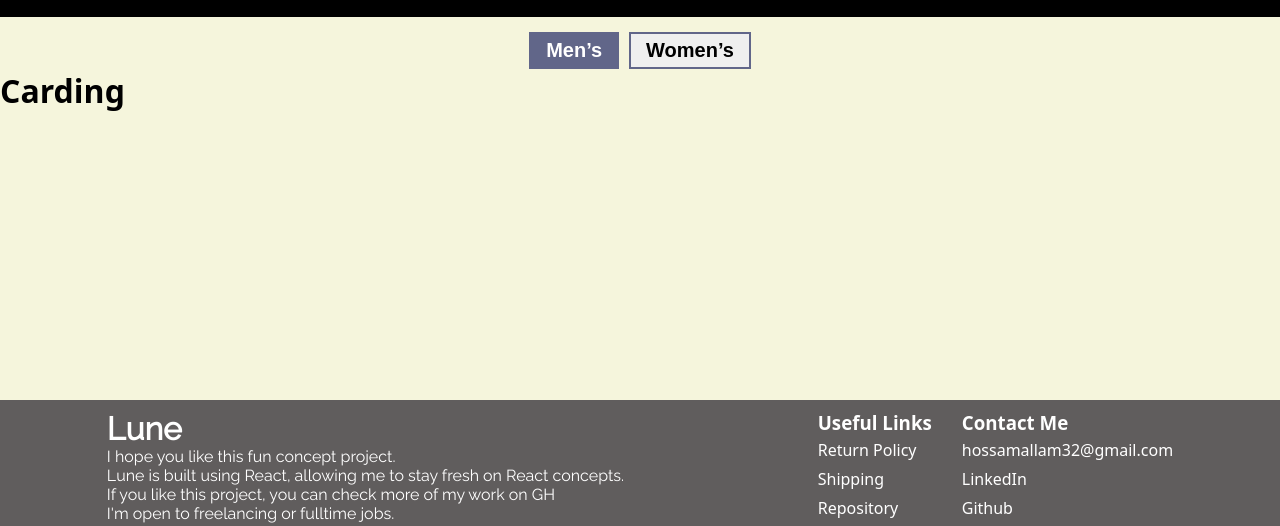
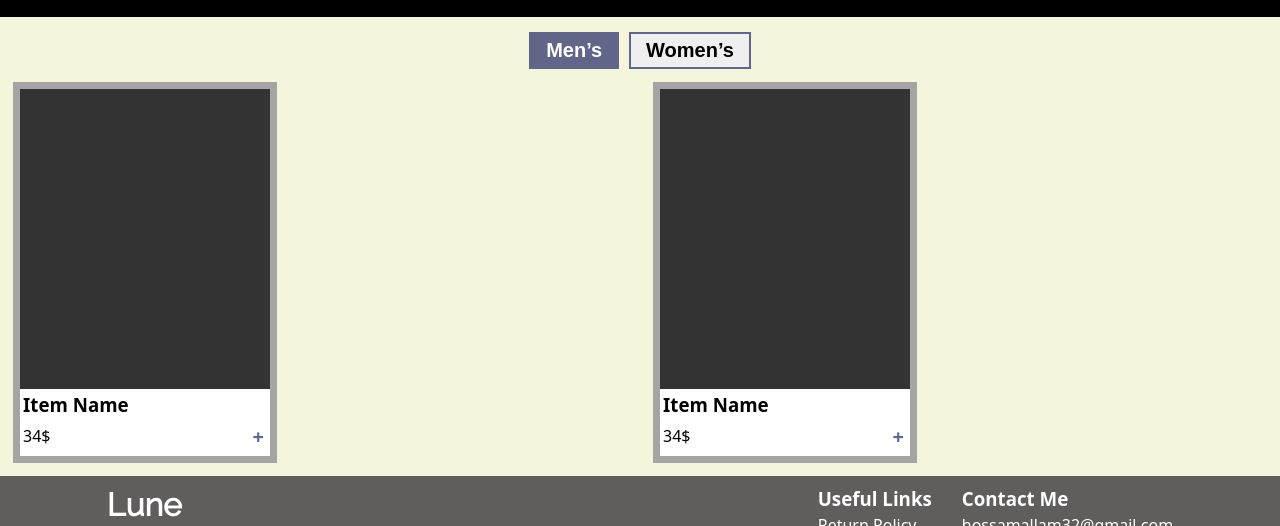
Before and after one commit to Hossam-Allam/online-store, a React (Vite) app: page /shop in a window 1280 px wide. Shown: the part 241-767 px from the top of the page. Built offline with nearby package versions, Linux system fonts and the light colour scheme.

Commit message:
initial card styles and structure

```diff
--- a/src/App.css
+++ b/src/App.css
@@ -269,3 +269,57 @@ svg:hover {
   z-index: 1;
   margin: 0;
 }
+
+.items {
+  display: grid;
+  grid-template-columns: repeat(auto-fit,
+      minmax(270px, 1fr));
+}
+
+/*CARD SECTION*/
+
+.card {
+  width: fit-content;
+  padding: 0px;
+  margin: 13px;
+  border: 7px solid rgb(165, 165, 165);
+  background-color: white;
+}
+
+.card:hover {
+  margin: 10px;
+  border: 10px solid #616689;
+}
+
+.card-img {
+  background-color: #333;
+  width: 250px;
+  height: 300px;
+}
+
+.pricecart {
+  display: flex;
+  flex-direction: row;
+  justify-content: space-between;
+  align-items: center;
+}
+
+.plus {
+  padding: 0;
+  margin: 0;
+  font-size: 20px;
+  align-self: center;
+  font-weight: bolder;
+  color: #616689;
+  transition: transform 0.3s ease;
+  transform-origin: center center;
+}
+
+.plus:hover {
+  transform: rotate(-360deg);
+  cursor: pointer;
+}
+
+.margin {
+  margin: 3px;
+}
--- a/src/Shop.jsx
+++ b/src/Shop.jsx
@@ -40,6 +40,7 @@ function Shop() {
 
                 <div className="items">
                     <Card />
+                    <Card />
                 </div>
             </div>
             <Footer />
--- a/src/components/Card.jsx
+++ b/src/components/Card.jsx
@@ -1,7 +1,13 @@
 function Card() {
     return (
         <div className="card">
-            <h1>Carding</h1>
+            <div className="card-img">
+            </div>
+            <h3 className="margin">Item Name</h3>
+            <div className="pricecart margin">
+                <div>34$</div>
+                <div className="plus margin">+</div>
+            </div>
         </div>
     )
 }
```
